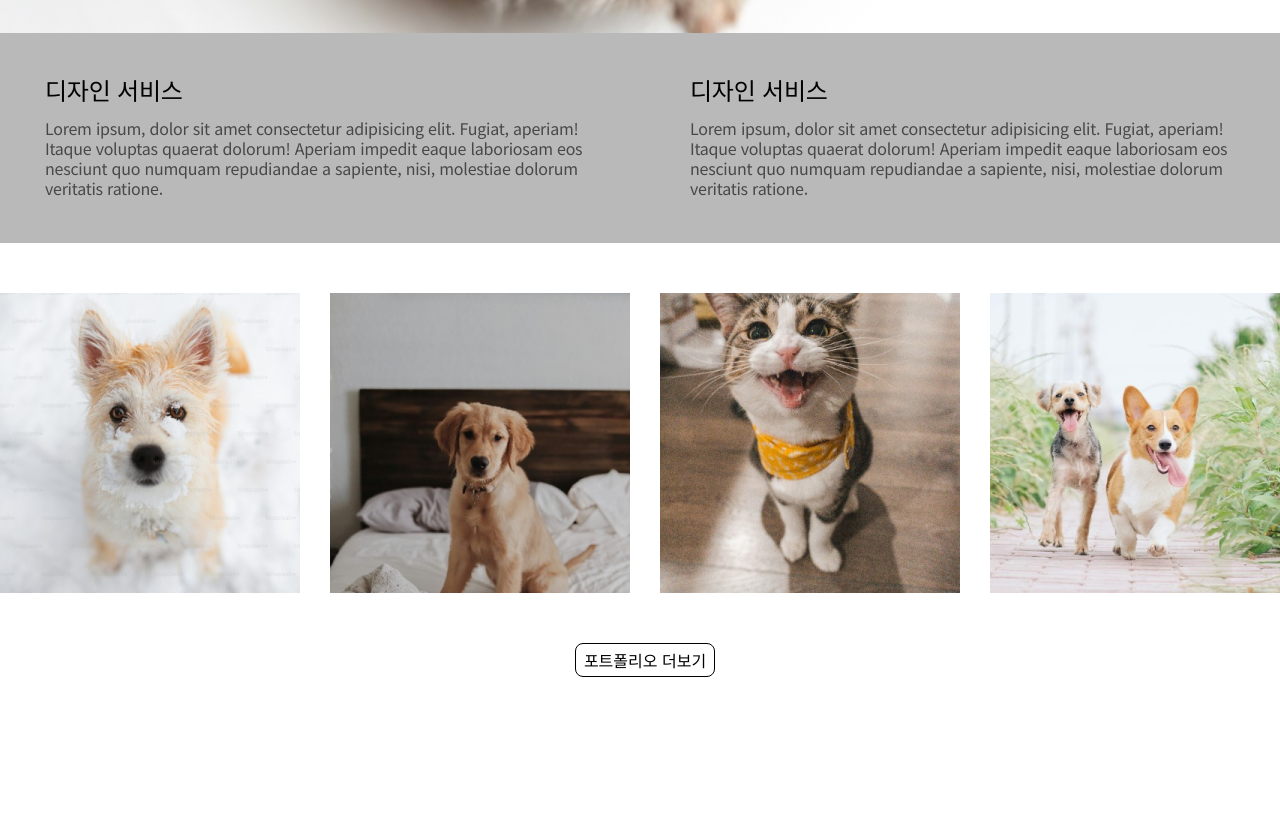
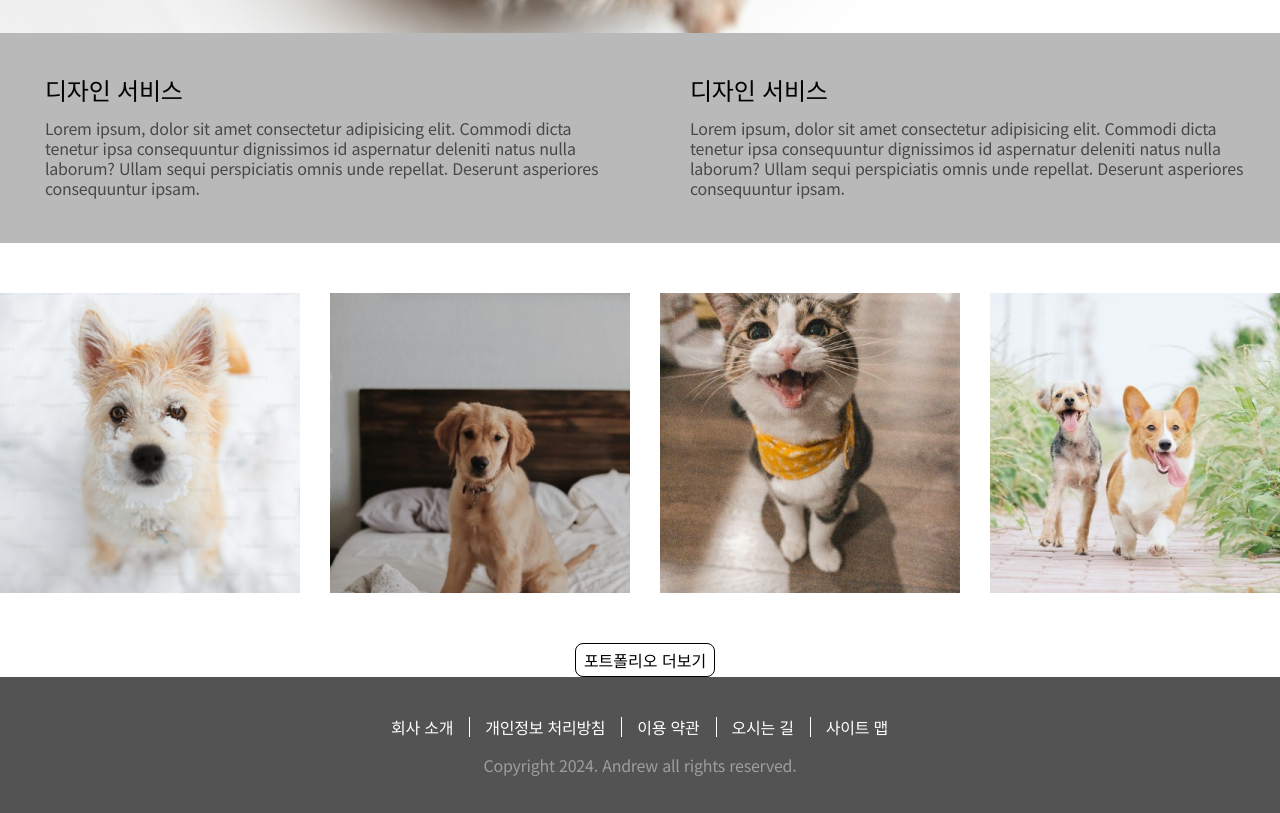
Before and after one commit to Bchaemi/web_project_first, a plain HTML site: page index.html in a window 1280 px wide. Shown: the part 747-1560 px from the top of the page. Before the commit the page ends 1424 px from the top, so only its background shows below. Drawn offline with Linux system fonts and the light colour scheme; files that its build step writes are made by us from their sources.

Commit message:
design: 푸터 영역

```diff
--- /dev/null
+++ b/footer.css
@@ -0,0 +1,37 @@
+footer {
+  position: relative;
+  display: flex;
+  width: 100%;
+  padding-top: 40px;
+  padding-bottom: 40px;
+  flex-direction: column;
+  gap: 20px;
+  align-items: center;
+  background-color: #535353;
+}
+footer ul {
+  position: relative;
+  display: flex;
+  align-items: center;
+}
+footer ul li {
+  position: relative;
+  padding-left: 15px;
+  padding-right: 16px;
+  border-right: 1px solid #fff;
+}
+footer ul li:last-child {
+  border: none;
+}
+footer ul li a {
+  color: #fff;
+  font-size: 1rem;
+  font-weight: 400;
+  line-height: 100%;
+}
+footer p {
+  color: #9d9d9d;
+  font-size: 1rem;
+  font-weight: 400;
+  line-height: 100%;
+}
--- a/index.html
+++ b/index.html
@@ -7,27 +7,30 @@
     <link rel="stylesheet" href="/styles/index.css" />
     <link rel="stylesheet" href="/styles/header/header.css" />
     <link rel="stylesheet" href="/styles/main/main.css" />
+    <link rel="stylesheet" href="/styles/footer/footer.css" />
   </head>
   <body>
-    <div id="wrap">
+    <div class="wrap">
+      <!-- 헤더 영역 -->
       <header>
         <div class="logo">
-          <h1><img src="/images/logo.png" alt="#" /></h1>
+          <h1>PORTFOLIO</h1>
         </div>
         <nav>
           <ul>
-            <li><a href="#">NEW</a></li>
-            <li><a href="#">방문형</a></li>
-            <li><a href="#">배송형</a></li>
-            <li><a href="#">기자단</a></li>
-            <li><a href="#">전체보기</a></li>
+            <li><a href="#">메뉴1</a></li>
+            <li><a href="#">메뉴2</a></li>
+            <li><a href="#">메뉴3</a></li>
+            <li><a href="#">메뉴4</a></li>
+            <li><a href="#">메뉴5</a></li>
           </ul>
         </nav>
       </header>
+      <!-- 메인 영역 -->
       <main>
         <div class="title">
           <h2>디자인 포트폴리오</h2>
-          <p>디자인 솔루션을 제시해드립니다.</p>
+          <p>디자인 솔루션을 제시해드립니다!</p>
         </div>
         <div class="image-1">
           <img src="/images/image-1.png" alt="메인이미지" />
@@ -36,19 +39,19 @@
           <div class="service-inner">
             <h3>디자인 서비스</h3>
             <p>
-              Lorem ipsum, dolor sit amet consectetur adipisicing elit. Fugiat,
-              aperiam! Itaque voluptas quaerat dolorum! Aperiam impedit eaque
-              laboriosam eos nesciunt quo numquam repudiandae a sapiente, nisi,
-              molestiae dolorum veritatis ratione.
+              Lorem ipsum, dolor sit amet consectetur adipisicing elit. Commodi
+              dicta tenetur ipsa consequuntur dignissimos id aspernatur deleniti
+              natus nulla laborum? Ullam sequi perspiciatis omnis unde repellat.
+              Deserunt asperiores consequuntur ipsam.
             </p>
           </div>
           <div class="service-inner">
             <h3>디자인 서비스</h3>
             <p>
-              Lorem ipsum, dolor sit amet consectetur adipisicing elit. Fugiat,
-              aperiam! Itaque voluptas quaerat dolorum! Aperiam impedit eaque
-              laboriosam eos nesciunt quo numquam repudiandae a sapiente, nisi,
-              molestiae dolorum veritatis ratione.
+              Lorem ipsum, dolor sit amet consectetur adipisicing elit. Commodi
+              dicta tenetur ipsa consequuntur dignissimos id aspernatur deleniti
+              natus nulla laborum? Ullam sequi perspiciatis omnis unde repellat.
+              Deserunt asperiores consequuntur ipsam.
             </p>
           </div>
         </div>
@@ -62,6 +65,17 @@
           포트폴리오 더보기
         </button>
       </main>
+      <!-- 푸터 영역 -->
+      <footer>
+        <ul>
+          <li><a href="#">회사 소개</a></li>
+          <li><a href="#">개인정보 처리방침</a></li>
+          <li><a href="#">이용 약관</a></li>
+          <li><a href="#">오시는 길</a></li>
+          <li><a href="#">사이트 맵</a></li>
+        </ul>
+        <p>Copyright 2024. Andrew all rights reserved.</p>
+      </footer>
     </div>
 
     <script>
```
